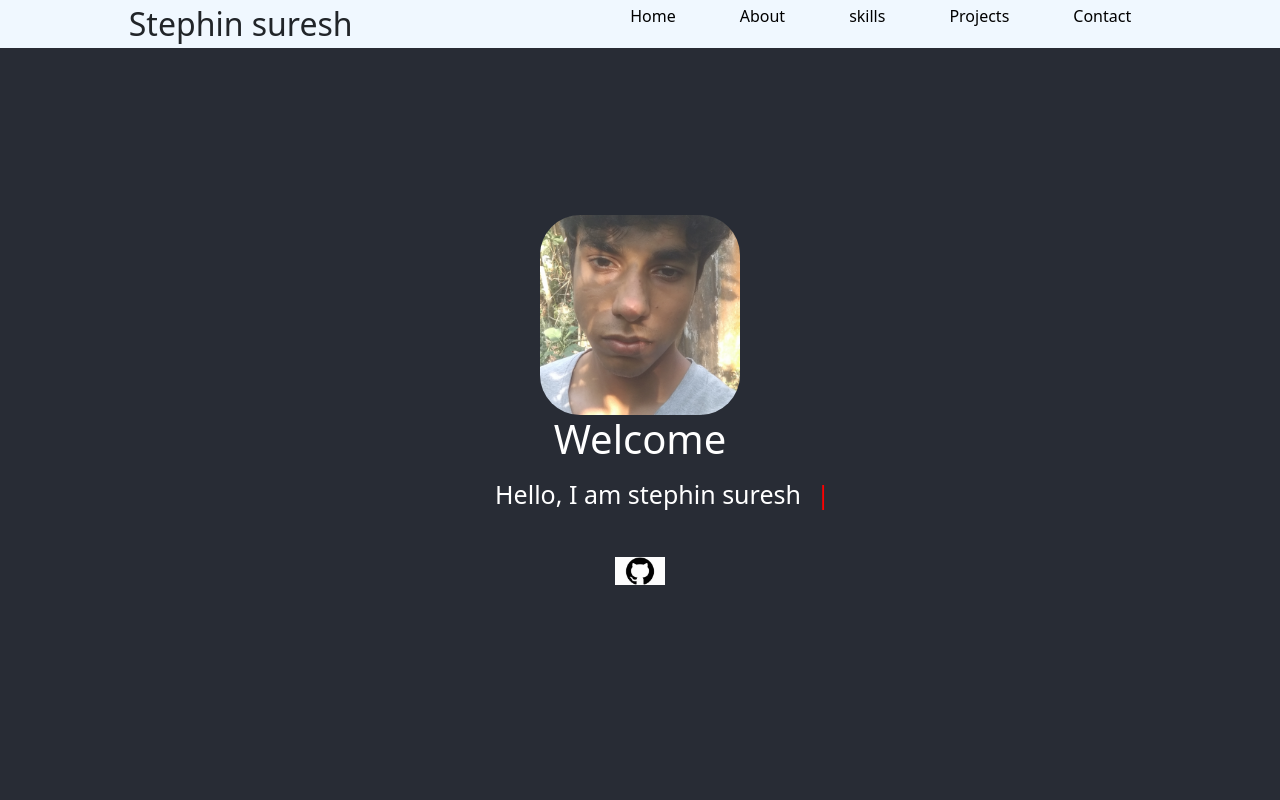
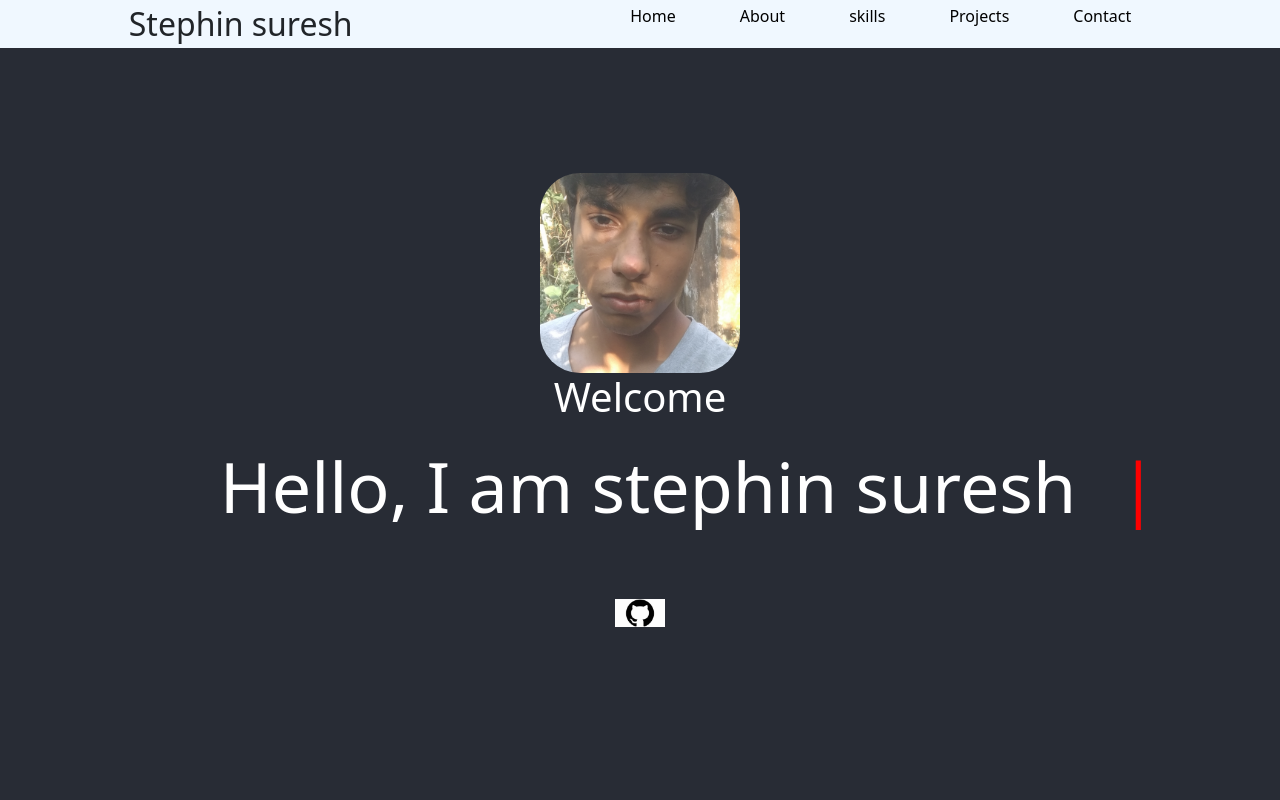
Before and after one commit to stephin0/personal-website, a plain HTML site: page index.html in a window 1280 px wide. Shown: the top 800 px of the page. Drawn offline with nearby package versions, Linux system fonts and the light colour scheme; the site is published under a folder, as on GitHub Pages, so addresses that start at the root find nothing.

Commit message:
link tag

```diff
--- a/index.html
+++ b/index.html
@@ -5,10 +5,10 @@
     <meta name="viewport" content="width=device-width, initial-scale=1.0">
     <title>personal site</title>
     <link rel="stylesheet" href="style.css">
-    <link rel="stylesheet" href="/styls/hero.css">
+    <link rel="stylesheet" href="styls/hero.css">
     <link rel="stylesheet" href="styls/nav.css">
     <link rel="stylesheet" href="styls/about.css">
-    <link rel="stylesheet" href="/styls/skill.css">
+    <link rel="stylesheet" href="styls/skill.css">
     <link rel="stylesheet" href="styls/project.css">
     <link rel="stylesheet" href="styls/contact.css">
     <link rel="stylesheet" href="https://cdnjs.cloudflare.com/ajax/libs/font-awesome/6.6.0/css/all.min.css" integrity="sha512-Kc323vGBEqzTmouAECnVceyQqyqdsSiqLQISBL29aUW4U/M7pSPA/gEUZQqv1cwx4OnYxTxve5UMg5GT6L4JJg==" crossorigin="anonymous" referrerpolicy="no-referrer" />
```
